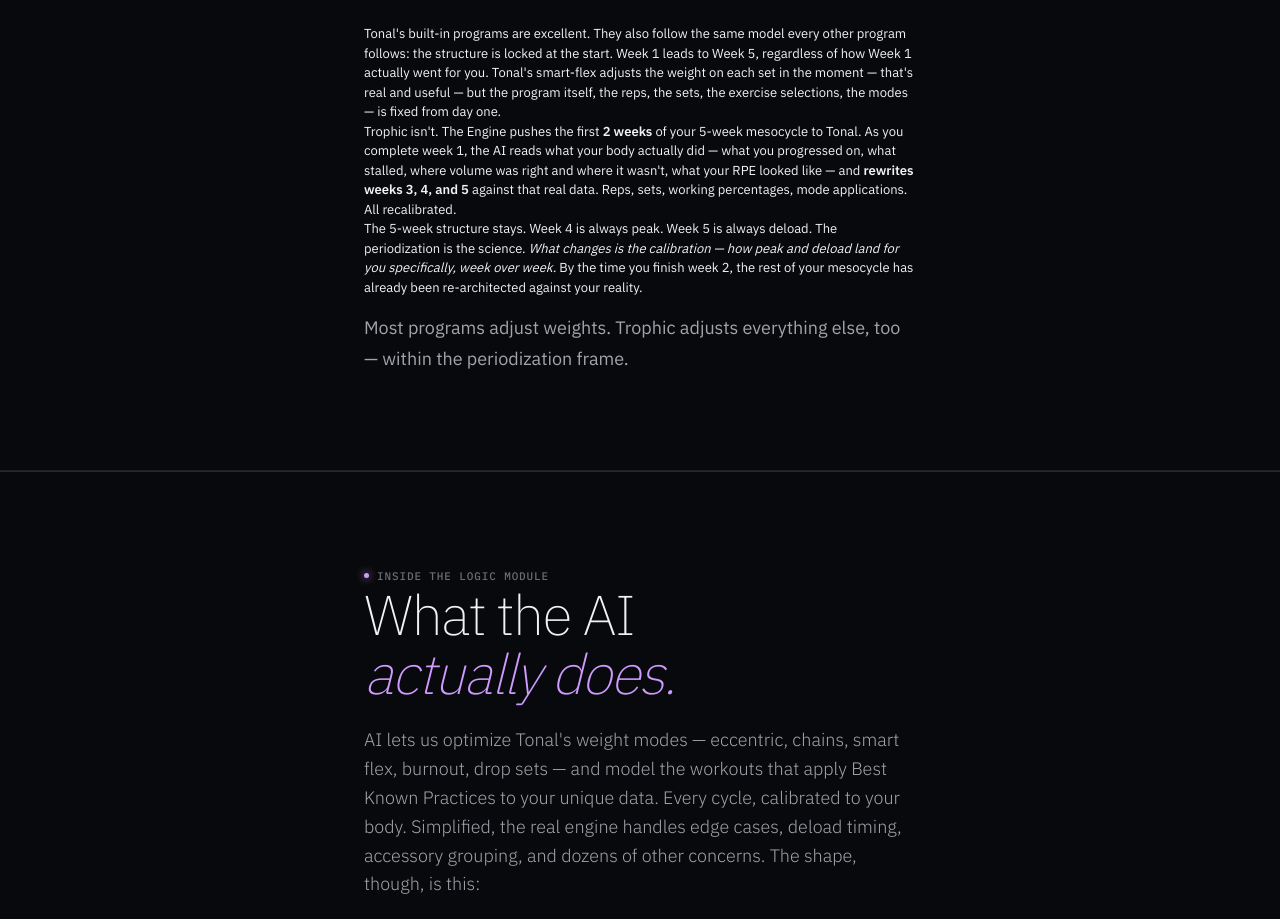
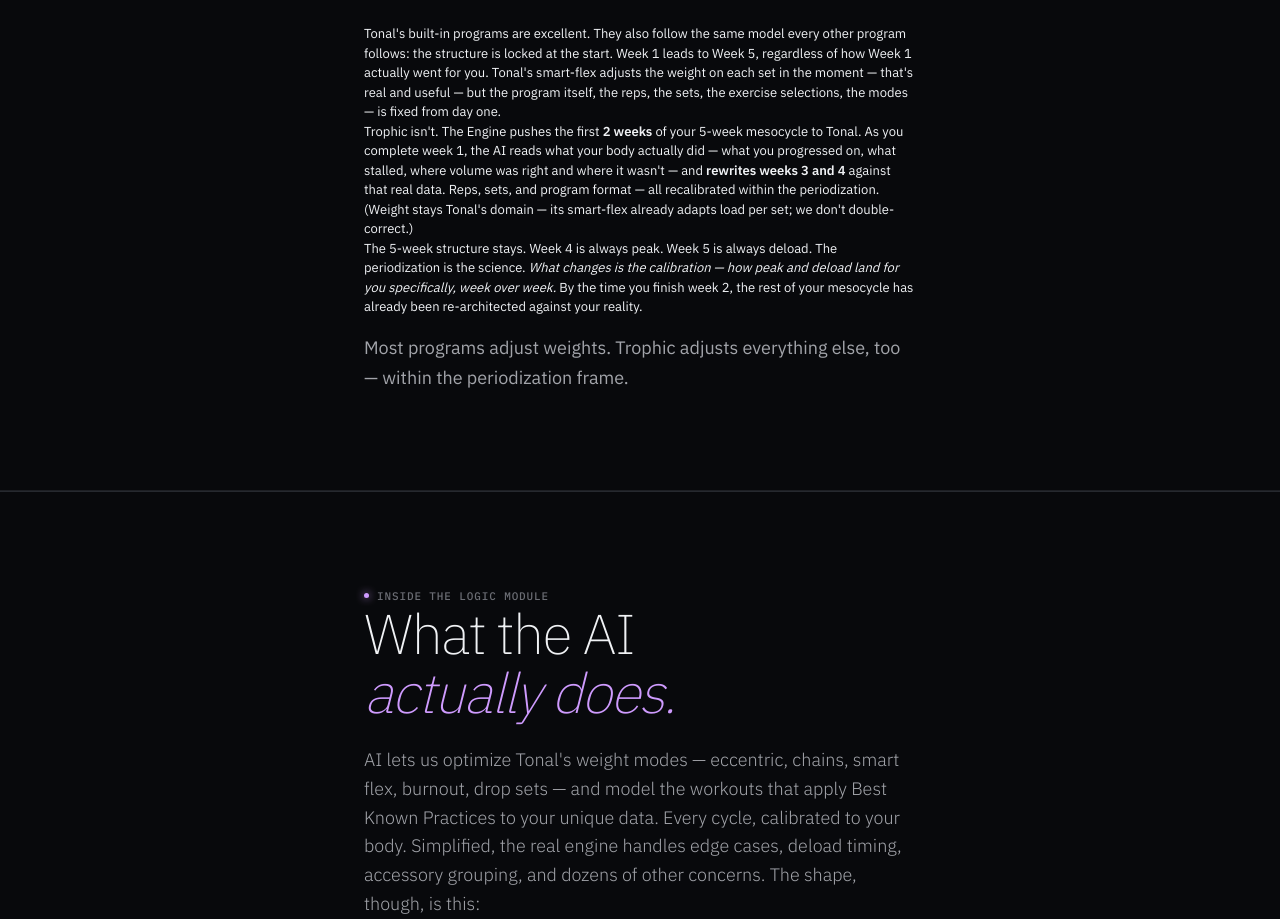
Before and after one commit to sumeetj12/trophic-labs-marketing, a Next.js app: page /engine in a window 1280 px wide. Shown: the part 2540-3459 px from the top of the page. Built offline with nearby package versions, Linux system fonts and the light colour scheme; no server answers.

Commit message:
copy: engine — accurate division of labor (Tonal owns weight, Trophic owns structure)

```diff
--- a/app/engine/page.tsx
+++ b/app/engine/page.tsx
@@ -170,9 +170,10 @@ export default function EnginePage() {
               Trophic isn&apos;t. The Engine pushes the first <strong>2 weeks</strong> of your
               5-week mesocycle to Tonal. As you complete week 1, the AI reads what your body
               actually did — what you progressed on, what stalled, where volume was right and
-              where it wasn&apos;t, what your RPE looked like — and{' '}
-              <strong>rewrites weeks 3, 4, and 5</strong> against that real data. Reps, sets,
-              working percentages, mode applications. All recalibrated.
+              where it wasn&apos;t — and <strong>rewrites weeks 3 and 4</strong> against that
+              real data. Reps, sets, and program format — all recalibrated within the
+              periodization. (Weight stays Tonal&apos;s domain — its smart-flex already adapts
+              load per set; we don&apos;t double-correct.)
             </p>
             <p>
               The 5-week structure stays. Week 4 is always peak. Week 5 is always deload. The
```
